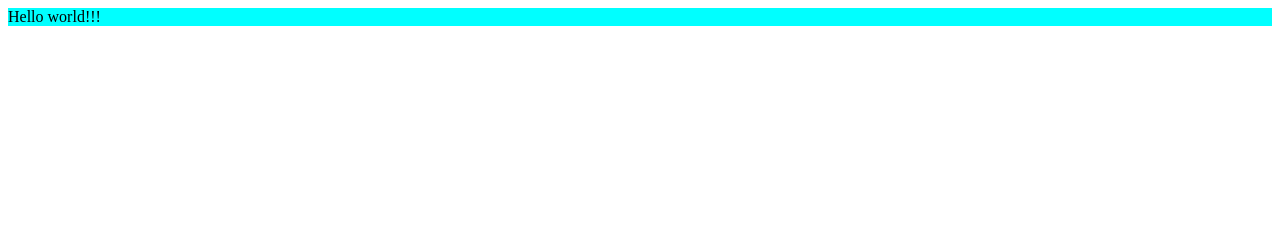
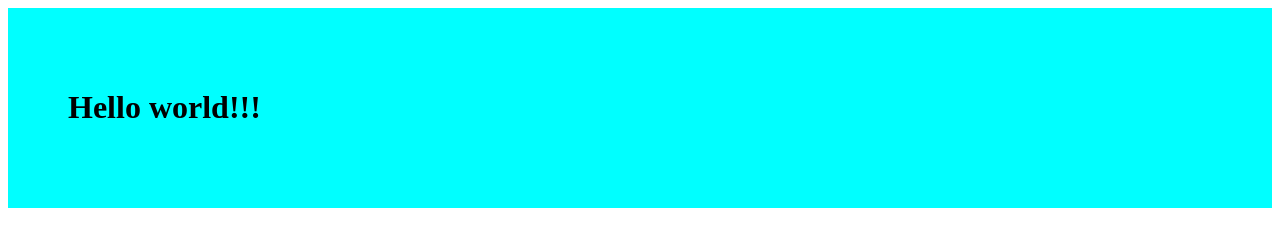
Before and after one commit to pountzas/day1microverse, a plain HTML site: page index.html in a window 1280 px wide. Drawn offline with Linux system fonts and the light colour scheme.

Commit message:
padding & h1 hell

```diff
--- a/index.html
+++ b/index.html
@@ -8,7 +8,9 @@
     <title>Document</title>
 </head>
 <body>
-    <header>Hello world!!!</header>
+    <header>
+        <h1>Hello world!!!</h1>
+    </header>
 
 </body>
 </html>
--- a/styles.css
+++ b/styles.css
@@ -1,3 +1,4 @@
 header {
     background-color: aqua;
+    padding: 60px;
 }
```
